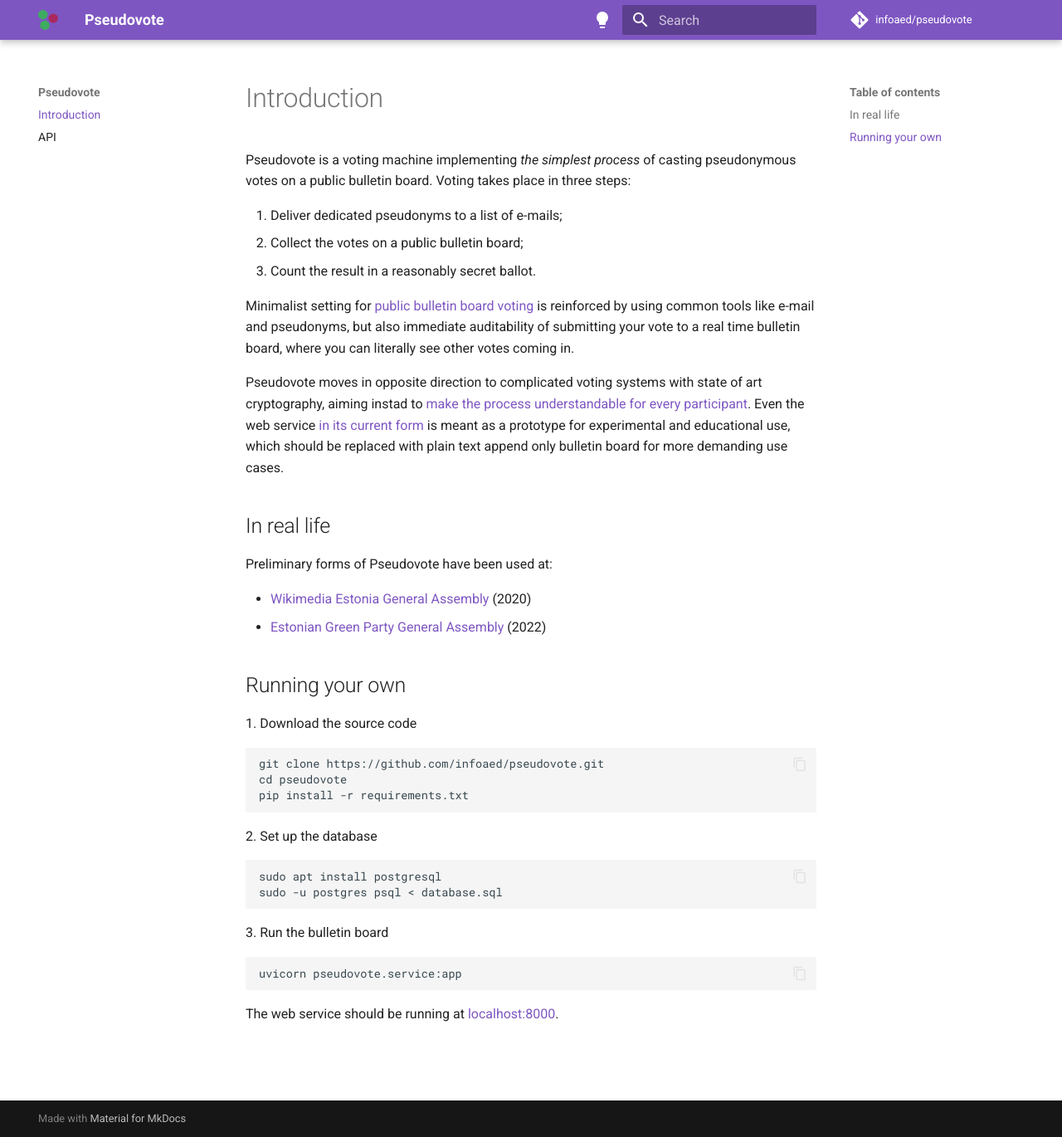
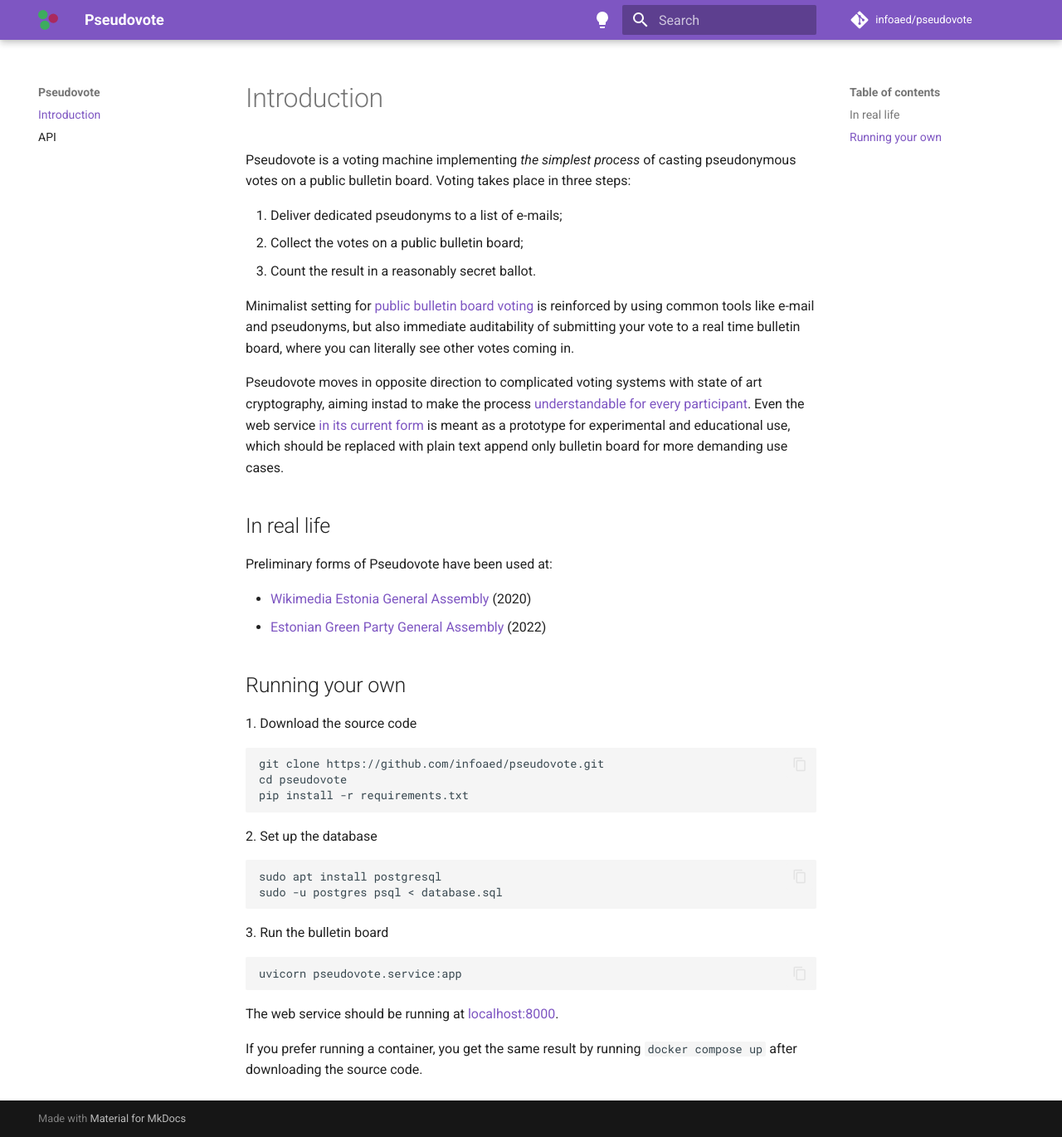
Before and after one commit to infoaed/pseudovote, an MkDocs documentation site: the page built from docs/index.md, in a window 1280 px wide and 1370 px high. Shown: the whole window at 83% size. Built offline with MkDocs 1.6.1 and Material for MkDocs 9.7.7, drawn with Linux system fonts in a browser that asks for light colours; comment, search, counter and statistics services are not loaded.

Commit message:
Update the docs on Docker.

````diff
--- a/docs/index.md
+++ b/docs/index.md
@@ -8,7 +8,7 @@ Pseudovote is a voting machine implementing _the simplest process_ of casting ps
 
 Minimalist setting for [public bulletin board voting](https://s68aa858fd10b80a7.jimcontent.com/download/version/1485167010/module/4933929061/name/beuchat11.pdf) is reinforced by using common tools like e-mail and pseudonyms, but also immediate auditability of submitting your vote to a real time bulletin board, where you can literally see other votes coming in.
 
-Pseudovote moves in opposite direction to complicated voting systems with state of art cryptography, aiming instad to [make the process understandable for every participant](https://gafgaf.infoaed.ee/en/posts/pseudonymous-voting-in-wikimedia/#some-preliminary-analysis). Even the web service [in its current form](https://pseudovote.net/) is meant as a prototype for experimental and educational use, which should be replaced with plain text append only bulletin board for more demanding use cases.
+Pseudovote moves in opposite direction to complicated voting systems with state of art cryptography, aiming instad to make the process [understandable for every participant](https://gafgaf.infoaed.ee/en/posts/pseudonymous-voting-in-wikimedia/#some-preliminary-analysis). Even the web service [in its current form](https://pseudovote.net/) is meant as a prototype for experimental and educational use, which should be replaced with plain text append only bulletin board for more demanding use cases.
 
 ## In real life
 
@@ -41,3 +41,5 @@ uvicorn pseudovote.service:app
 ```
 
 The web service should be running at [localhost:8000](http://localhost:8000).
+
+If you prefer running a container, you get the same result by running `docker compose up` after downloading the source code.
--- a/mkdocs.yml
+++ b/mkdocs.yml
@@ -31,6 +31,8 @@ markdown_extensions:
     - admonition
     - codehilite
     - mkautodoc
+    - toc:
+        permalink: true
 
 nav:
     - Introduction: index.md
````
Also changed, not shown: README.md (+3 -1 lines).
